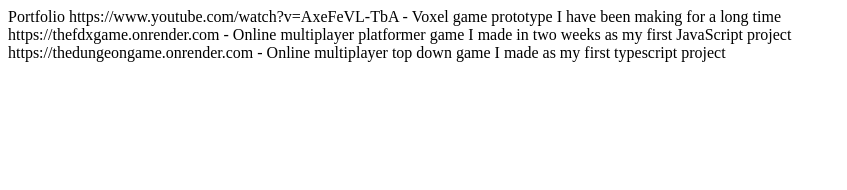
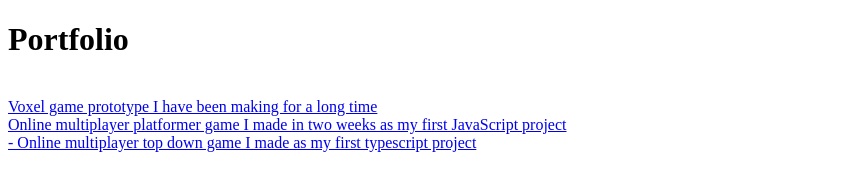
Before and after one commit to electrolys/portfolio, a plain HTML site: page index.html in a window 1280 px wide. Shown: the whole page, without its empty margins (0-847 px from the left). Drawn offline with Linux system fonts and the light colour scheme.

Commit message:
Fix links and formatting

```diff
--- a/index.html
+++ b/index.html
@@ -1,12 +1,13 @@
 <!DOCTYPE html>
 <html>
   <head>
-    Portfolio
+    <h1>Portfolio</h1>
   </head>
+  <br>
   <body>
-    <a>https://www.youtube.com/watch?v=AxeFeVL-TbA</a> - Voxel game prototype I have been making for a long time <br>
-    <a>https://thefdxgame.onrender.com</a> - Online multiplayer platformer game I made in two weeks as my first JavaScript project <br>
-    <a>https://thedungeongame.onrender.com</a> - Online multiplayer top down game I made as my first typescript project <br>
+    <a href=https://www.youtube.com/watch?v=AxeFeVL-TbA> Voxel game prototype I have been making for a long time </a> <br>
+    <a href=https://thefdxgame.onrender.com> Online multiplayer platformer game I made in two weeks as my first JavaScript project </a> <br>
+    <a href=https://thedungeongame.onrender.com> - Online multiplayer top down game I made as my first typescript project </a> <br>
   </body>
 
 </html>
```
